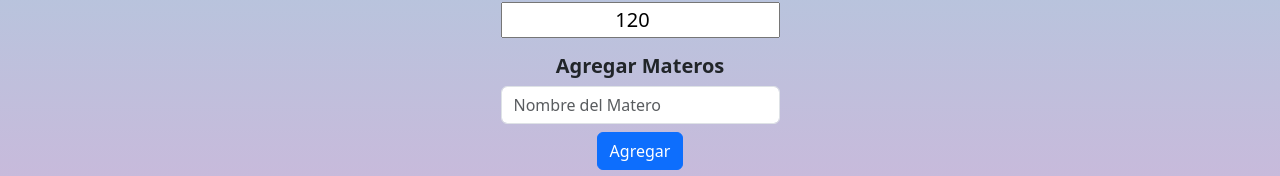
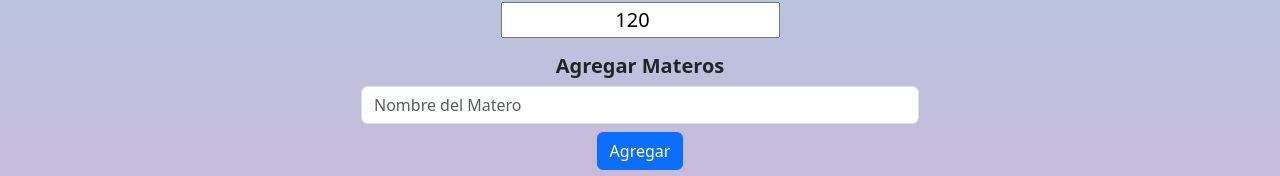
Before and after one commit to BritoAugusto/turnosMate, a React (Vite) app: page / in a window 1280 px wide. Shown: the part 410-586 px from the top of the page. Built offline with nearby package versions, Linux system fonts and the light colour scheme.

Commit message:
Se ajusto el width del input de agregar matero

```diff
--- a/src/componentes/Participantes.jsx
+++ b/src/componentes/Participantes.jsx
@@ -19,7 +19,7 @@ const onSubmit = (data) =>{
       <Form.Group>
         <Form.Control
           type="text"
-          className="w-25 m-auto"
+          className="w-50 m-auto"
           placeholder="Nombre del Matero"
           {...register("nombre", {
             required: "El nombre es obligatorio",
```
